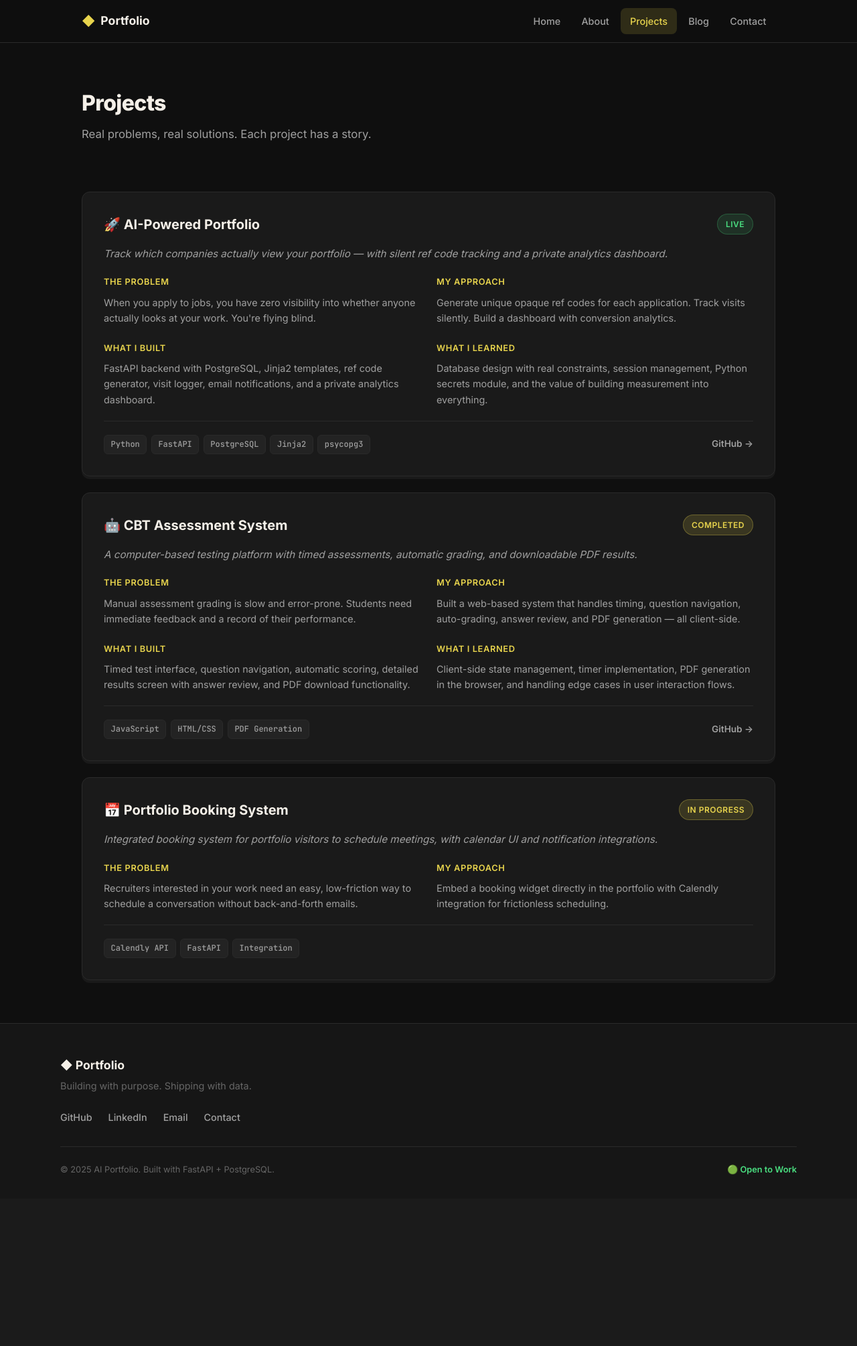
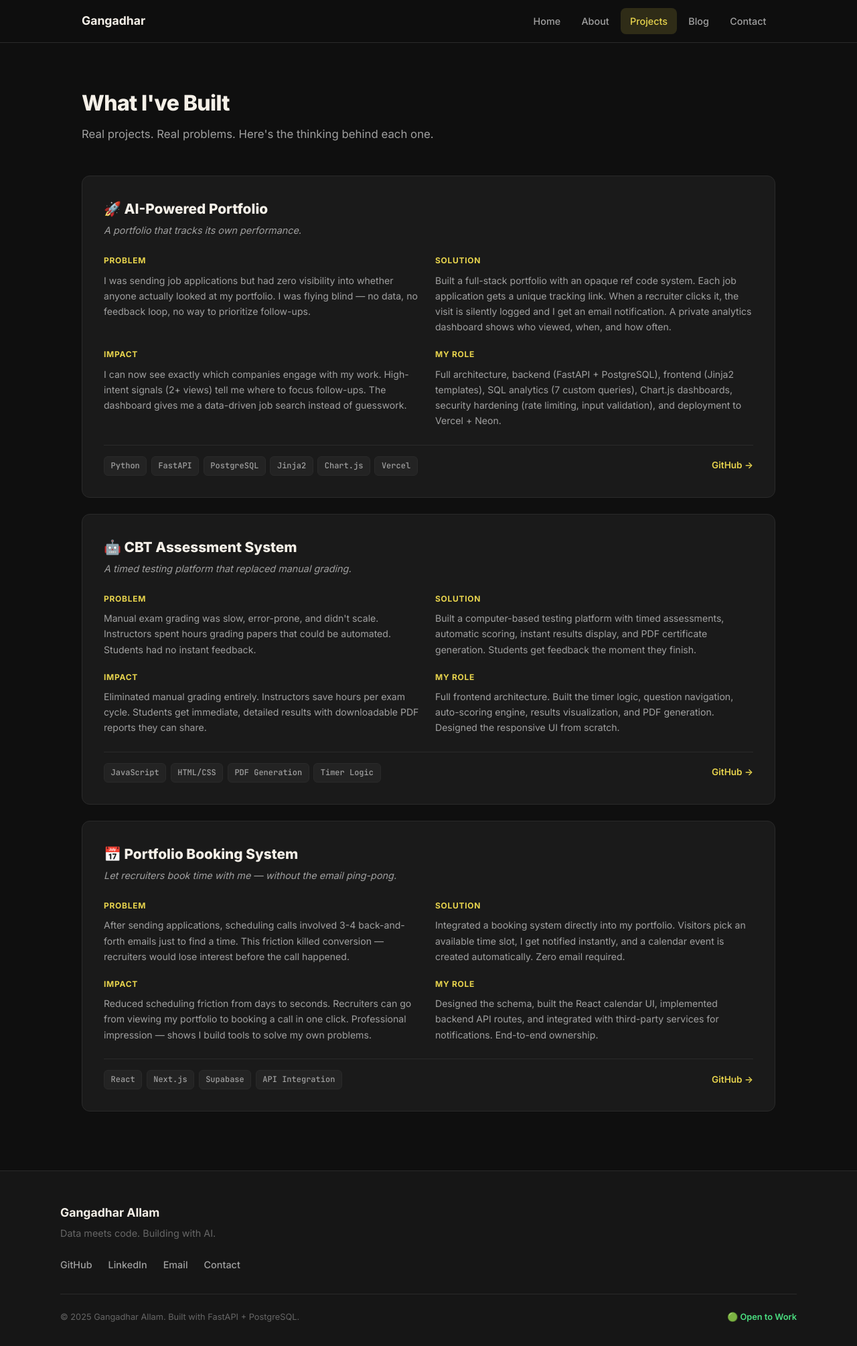
Before and after one commit to gangadhar107/ai-portfolio, a FastAPI app: page /projects in a window 1280 px wide. Shown: the whole page at 67% size. Before the commit the page ends 1753 px from the top, so only its background shows below. Run offline with FastAPI, Linux system fonts and the light colour scheme; some libraries are stand-ins or nearby versions.

Commit message:
rebrand: personal identity + projects with Problem/Solution/Impact/Role

```diff
--- a/templates/base.html
+++ b/templates/base.html
@@ -25,8 +25,7 @@
     <nav class="nav">
         <div class="nav-container">
             <a href="/" class="nav-logo">
-                <span class="nav-logo-icon">◆</span>
-                <span class="nav-logo-text">Portfolio</span>
+                <span class="nav-logo-text">Gangadhar</span>
             </a>
             <div class="nav-links" id="navLinks">
                 <a href="/" class="nav-link {% if active_page == 'home' %}active{% endif %}">Home</a>
@@ -50,8 +49,8 @@
     <footer class="footer">
         <div class="footer-container">
             <div class="footer-left">
-                <span class="footer-logo">◆ Portfolio</span>
-                <p class="footer-tagline">Building with purpose. Shipping with data.</p>
+                <span class="footer-logo">Gangadhar Allam</span>
+                <p class="footer-tagline">Data meets code. Building with AI.</p>
             </div>
             <div class="footer-links">
                 <a href="https://github.com/gangadhar107" target="_blank" rel="noopener">GitHub</a>
@@ -60,7 +59,7 @@
                 <a href="/contact">Contact</a>
             </div>
             <div class="footer-bottom">
-                <p>© 2025 AI Portfolio. Built with FastAPI + PostgreSQL.</p>
+                <p>© 2025 Gangadhar Allam. Built with FastAPI + PostgreSQL.</p>
                 <span class="footer-badge">🟢 Open to Work</span>
             </div>
         </div>
--- a/templates/projects.html
+++ b/templates/projects.html
@@ -1,7 +1,8 @@
 {% extends "base.html" %}
 
-{% block title %}Projects — AI Portfolio{% endblock %}
-{% block meta_description %}My project portfolio — real problems solved with Python, FastAPI, SQL, and AI.{% endblock %}
+{% block title %}Projects — Gangadhar Allam{% endblock %}
+{% block meta_description %}Real projects with real problems. See what I've built and the decisions behind each one.{%
+endblock %}
 
 {% block extra_css %}
 <style>
@@ -9,63 +10,59 @@
         padding: 2rem 0 1rem;
     }
 
-    .projects-grid {
-        display: flex;
-        flex-direction: column;
-        gap: 1.5rem;
-        margin-top: 1.5rem;
+    .project-card {
+        background: var(--bg-card);
+        border: 1.5px solid var(--border);
+        border-radius: var(--radius);
+        padding: 2rem;
+        margin-bottom: 1.5rem;
+        transition: border-color 0.2s;
     }
 
-    .project-card {
-        padding: 2rem;
+    .project-card:hover {
+        border-color: var(--accent);
     }
 
-    .project-card .project-top {
-        display: flex;
-        justify-content: space-between;
-        align-items: flex-start;
-        margin-bottom: 1rem;
+    .project-name {
+        font-size: 1.3rem;
+        font-weight: 800;
+        margin-bottom: 0.25rem;
     }
 
-    .project-card h3 {
-        font-size: 1.25rem;
-        font-weight: 700;
-    }
-
-    .project-card .project-desc {
+    .project-tagline {
         color: var(--text-secondary);
-        font-size: 0.95rem;
+        font-size: 0.9rem;
+        margin-bottom: 1.5rem;
         font-style: italic;
-        margin-bottom: 1.25rem;
     }
 
     .project-sections {
         display: grid;
         grid-template-columns: 1fr 1fr;
-        gap: 1.5rem;
-        margin-bottom: 1.25rem;
+        gap: 1.25rem;
     }
 
     .project-section h4 {
-        font-size: 0.8rem;
-        font-weight: 600;
+        font-size: 0.75rem;
+        font-weight: 700;
+        text-transform: uppercase;
+        letter-spacing: 0.06em;
         color: var(--accent);
-        text-transform: uppercase;
-        letter-spacing: 0.05em;
         margin-bottom: 0.5rem;
     }
 
     .project-section p {
         color: var(--text-secondary);
-        font-size: 0.9rem;
-        line-height: 1.6;
+        font-size: 0.88rem;
+        line-height: 1.65;
     }
 
     .project-footer {
         display: flex;
+        align-items: center;
         justify-content: space-between;
-        align-items: center;
-        padding-top: 1.25rem;
+        margin-top: 1.5rem;
+        padding-top: 1rem;
         border-top: 1px solid var(--border);
     }
 
@@ -75,19 +72,9 @@
         gap: 0.4rem;
     }
 
-    .project-footer .project-links {
-        display: flex;
-        gap: 0.75rem;
-    }
-
-    .project-footer .project-links a {
+    .project-footer .project-link {
         font-size: 0.85rem;
         font-weight: 600;
-        color: var(--text-secondary);
-        transition: color 0.2s;
-    }
-
-    .project-footer .project-links a:hover {
         color: var(--accent);
     }
 
@@ -95,53 +82,43 @@
         .project-sections {
             grid-template-columns: 1fr;
         }
-
-        .project-footer {
-            flex-direction: column;
-            gap: 1rem;
-            align-items: flex-start;
-        }
     }
 </style>
 {% endblock %}
 
 {% block content %}
 <section class="projects-header">
-    <h1 class="section-title">Projects</h1>
-    <p class="section-subtitle">Real problems, real solutions. Each project has a story.</p>
+    <h1 class="section-title">What I've Built</h1>
+    <p class="section-subtitle">Real projects. Real problems. Here's the thinking behind each one.</p>
 </section>
 
-<div class="projects-grid">
-
 <!-- Project 1: AI Portfolio -->
-    <div class="card project-card">
-        <div class="project-top">
-            <h3>🚀 AI-Powered Portfolio</h3>
-            <span class="badge badge-green">Live</span>
-        </div>
-        <p class="project-desc">Track which companies actually view your portfolio — with silent ref code tracking and a
-            private analytics dashboard.</p>
+<div class="project-card">
+    <h3 class="project-name">🚀 AI-Powered Portfolio</h3>
+    <p class="project-tagline">A portfolio that tracks its own performance.</p>
 
     <div class="project-sections">
         <div class="project-section">
-                <h4>The Problem</h4>
-                <p>When you apply to jobs, you have zero visibility into whether anyone actually looks at your work.
-                    You're flying blind.</p>
+            <h4>Problem</h4>
+            <p>I was sending job applications but had zero visibility into whether anyone actually looked at my
+                portfolio. I was flying blind — no data, no feedback loop, no way to prioritize follow-ups.</p>
         </div>
         <div class="project-section">
-                <h4>My Approach</h4>
-                <p>Generate unique opaque ref codes for each application. Track visits silently. Build a dashboard with
-                    conversion analytics.</p>
+            <h4>Solution</h4>
+            <p>Built a full-stack portfolio with an opaque ref code system. Each job application gets a unique tracking
+                link. When a recruiter clicks it, the visit is silently logged and I get an email notification. A
+                private analytics dashboard shows who viewed, when, and how often.</p>
         </div>
         <div class="project-section">
-                <h4>What I Built</h4>
-                <p>FastAPI backend with PostgreSQL, Jinja2 templates, ref code generator, visit logger, email
-                    notifications, and a private analytics dashboard.</p>
+            <h4>Impact</h4>
+            <p>I can now see exactly which companies engage with my work. High-intent signals (2+ views) tell me where
+                to focus follow-ups. The dashboard gives me a data-driven job search instead of guesswork.</p>
         </div>
         <div class="project-section">
-                <h4>What I Learned</h4>
-                <p>Database design with real constraints, session management, Python secrets module, and the value of
-                    building measurement into everything.</p>
+            <h4>My Role</h4>
+            <p>Full architecture, backend (FastAPI + PostgreSQL), frontend (Jinja2 templates), SQL analytics (7 custom
+                queries), Chart.js dashboards, security hardening (rate limiting, input validation), and deployment to
+                Vercel + Neon.</p>
         </div>
     </div>
 
@@ -151,43 +128,38 @@
             <span class="tag">FastAPI</span>
             <span class="tag">PostgreSQL</span>
             <span class="tag">Jinja2</span>
-                <span class="tag">psycopg3</span>
+            <span class="tag">Chart.js</span>
+            <span class="tag">Vercel</span>
         </div>
-            <div class="project-links">
-                <a href="https://github.com/gangadhar107/ai-portfolio" target="_blank">GitHub →</a>
-            </div>
+        <a href="https://github.com/gangadhar107/ai-portfolio" target="_blank" class="project-link">GitHub →</a>
     </div>
 </div>
 
-    <!-- Project 2: CBT Assessment -->
-    <div class="card project-card">
-        <div class="project-top">
-            <h3>🤖 CBT Assessment System</h3>
-            <span class="badge badge-accent">Completed</span>
-        </div>
-        <p class="project-desc">A computer-based testing platform with timed assessments, automatic grading, and
-            downloadable PDF results.</p>
+<!-- Project 2: CBT Assessment System -->
+<div class="project-card">
+    <h3 class="project-name">🤖 CBT Assessment System</h3>
+    <p class="project-tagline">A timed testing platform that replaced manual grading.</p>
 
     <div class="project-sections">
         <div class="project-section">
-                <h4>The Problem</h4>
-                <p>Manual assessment grading is slow and error-prone. Students need immediate feedback and a record of
-                    their performance.</p>
+            <h4>Problem</h4>
+            <p>Manual exam grading was slow, error-prone, and didn't scale. Instructors spent hours grading papers that
+                could be automated. Students had no instant feedback.</p>
         </div>
         <div class="project-section">
-                <h4>My Approach</h4>
-                <p>Built a web-based system that handles timing, question navigation, auto-grading, answer review, and
-                    PDF generation — all client-side.</p>
+            <h4>Solution</h4>
+            <p>Built a computer-based testing platform with timed assessments, automatic scoring, instant results
+                display, and PDF certificate generation. Students get feedback the moment they finish.</p>
         </div>
         <div class="project-section">
-                <h4>What I Built</h4>
-                <p>Timed test interface, question navigation, automatic scoring, detailed results screen with answer
-                    review, and PDF download functionality.</p>
+            <h4>Impact</h4>
+            <p>Eliminated manual grading entirely. Instructors save hours per exam cycle. Students get immediate,
+                detailed results with downloadable PDF reports they can share.</p>
         </div>
         <div class="project-section">
-                <h4>What I Learned</h4>
-                <p>Client-side state management, timer implementation, PDF generation in the browser, and handling edge
-                    cases in user interaction flows.</p>
+            <h4>My Role</h4>
+            <p>Full frontend architecture. Built the timer logic, question navigation, auto-scoring engine, results
+                visualization, and PDF generation. Designed the responsive UI from scratch.</p>
         </div>
     </div>
 
@@ -196,43 +168,49 @@
             <span class="tag">JavaScript</span>
             <span class="tag">HTML/CSS</span>
             <span class="tag">PDF Generation</span>
+            <span class="tag">Timer Logic</span>
         </div>
-            <div class="project-links">
-                <a href="https://github.com/gangadhar107" target="_blank">GitHub →</a>
-            </div>
+        <a href="https://github.com/gangadhar107" target="_blank" class="project-link">GitHub →</a>
     </div>
 </div>
 
 <!-- Project 3: Booking System -->
-    <div class="card project-card">
-        <div class="project-top">
-            <h3>📅 Portfolio Booking System</h3>
-            <span class="badge badge-accent">In Progress</span>
-        </div>
-        <p class="project-desc">Integrated booking system for portfolio visitors to schedule meetings, with calendar UI
-            and notification integrations.</p>
+<div class="project-card">
+    <h3 class="project-name">📅 Portfolio Booking System</h3>
+    <p class="project-tagline">Let recruiters book time with me — without the email ping-pong.</p>
 
     <div class="project-sections">
         <div class="project-section">
-                <h4>The Problem</h4>
-                <p>Recruiters interested in your work need an easy, low-friction way to schedule a conversation without
-                    back-and-forth emails.</p>
+            <h4>Problem</h4>
+            <p>After sending applications, scheduling calls involved 3-4 back-and-forth emails just to find a time. This
+                friction killed conversion — recruiters would lose interest before the call happened.</p>
         </div>
         <div class="project-section">
-                <h4>My Approach</h4>
-                <p>Embed a booking widget directly in the portfolio with Calendly integration for frictionless
-                    scheduling.</p>
+            <h4>Solution</h4>
+            <p>Integrated a booking system directly into my portfolio. Visitors pick an available time slot, I get
+                notified instantly, and a calendar event is created automatically. Zero email required.</p>
+        </div>
+        <div class="project-section">
+            <h4>Impact</h4>
+            <p>Reduced scheduling friction from days to seconds. Recruiters can go from viewing my portfolio to booking
+                a call in one click. Professional impression — shows I build tools to solve my own problems.</p>
+        </div>
+        <div class="project-section">
+            <h4>My Role</h4>
+            <p>Designed the schema, built the React calendar UI, implemented backend API routes, and integrated with
+                third-party services for notifications. End-to-end ownership.</p>
         </div>
     </div>
 
     <div class="project-footer">
         <div class="tags">
-                <span class="tag">Calendly API</span>
-                <span class="tag">FastAPI</span>
-                <span class="tag">Integration</span>
+            <span class="tag">React</span>
+            <span class="tag">Next.js</span>
+            <span class="tag">Supabase</span>
+            <span class="tag">API Integration</span>
         </div>
+        <a href="https://github.com/gangadhar107" target="_blank" class="project-link">GitHub →</a>
     </div>
 </div>
 
-</div>
 {% endblock %}
```
Also changed, not shown: templates/home.html (+6 -6 lines). Lines whose indentation alone changed are shown as unchanged.
